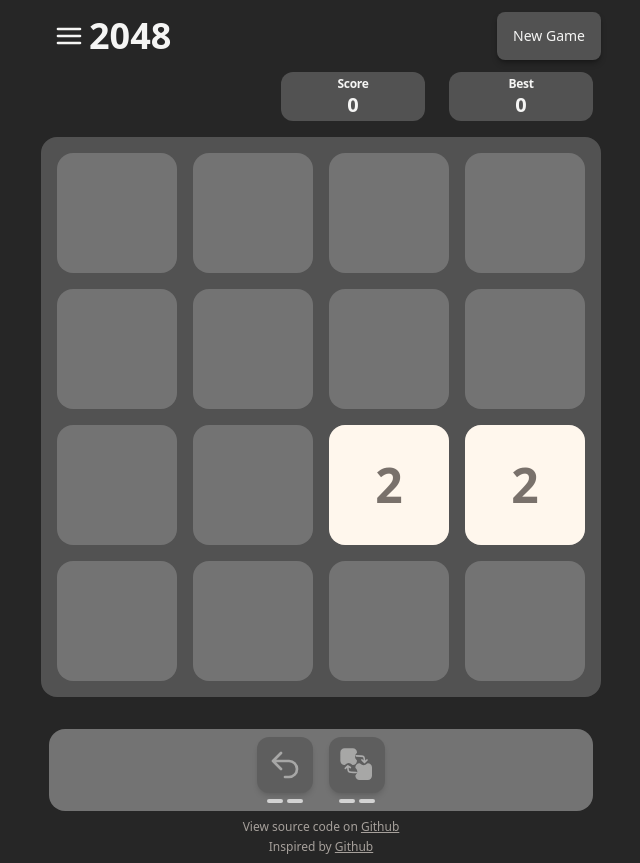
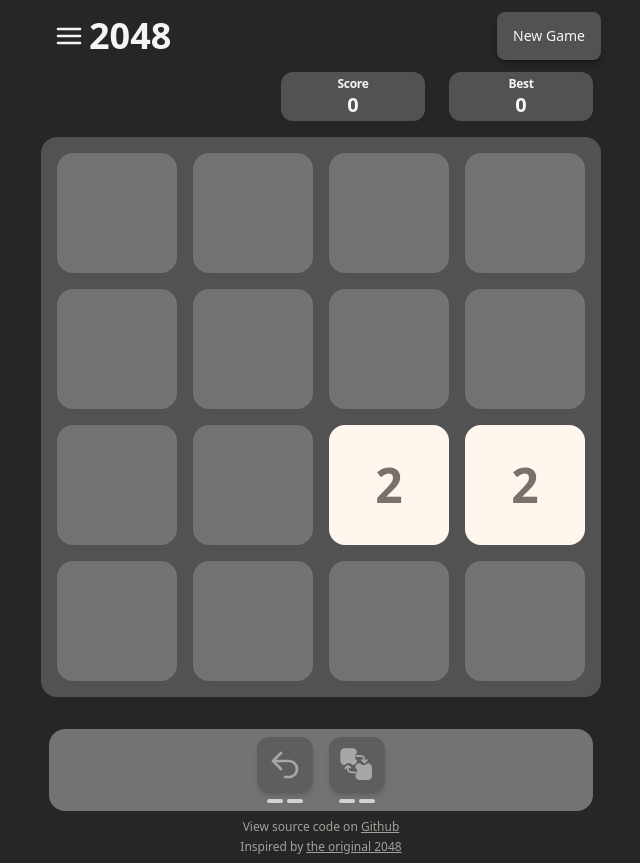
Before and after one commit to rmejia4209/2048, a React (Vite) app: page / in a window 1280 px wide. Shown: the whole page, without its empty margins (319-959 px from the left). Built offline with nearby package versions, Linux system fonts and the light colour scheme.

Commit message:
Fixed credits

```diff
--- a/src/components/Credits.tsx
+++ b/src/components/Credits.tsx
@@ -23,7 +23,7 @@
       </p>
       <p>
         Inspired by{' '}
-        <CreditLink link="https://play2048.co/" txt="Github"/>
+        <CreditLink link="https://play2048.co/" txt="the original 2048"/>
       </p>
   </footer>
   )
```
